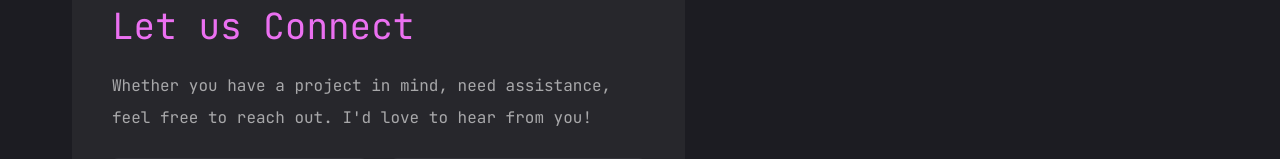
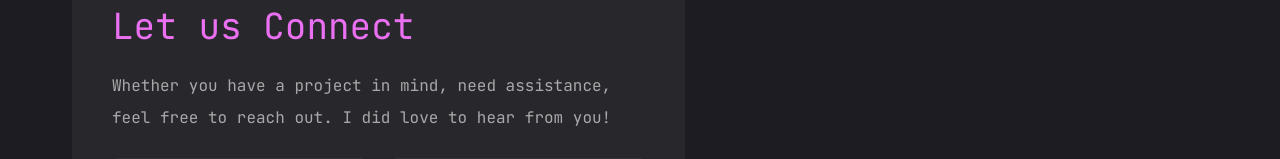
Before and after one commit to RafiaSuleman/portfolioweb, a Next.js app: page /contact in a window 1280 px wide. Shown: the part 198-357 px from the top of the page. Built offline with nearby package versions, Linux system fonts and the light colour scheme.

Commit message:
contactpage fixed

```diff
--- a/src/app/contact/page.tsx
+++ b/src/app/contact/page.tsx
@@ -48,7 +48,7 @@ const Contact = () => {
             <div className="xl:w-[54%] order-2 xl:order-none">
               <form action="" className="flex flex-col gap-6 p-10 bg-[#27272c] rounded-xl ">
                   <h3 className="text-4xl text-accent">Let us Connect</h3>
-                  <p className="text-white/60">Whether you have a project in mind, need assistance, feel free to reach out. I'd love to hear from you!</p>
+                  <p className="text-white/60">Whether you have a project in mind, need assistance, feel free to reach out. I did love to hear from you!</p>
                  <div className="grid grid-cols-1 md:grid-cols-2 gap-6">
                   <Input type='firstname' placeholder="Firstname"/>
 
```
